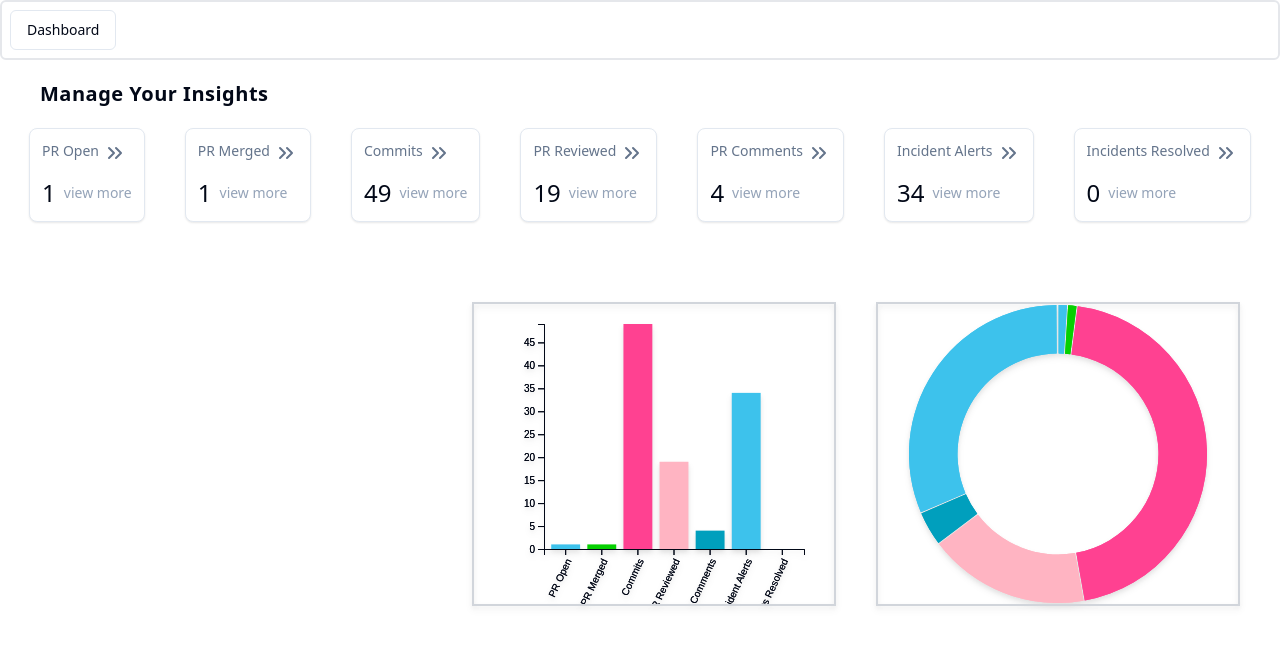
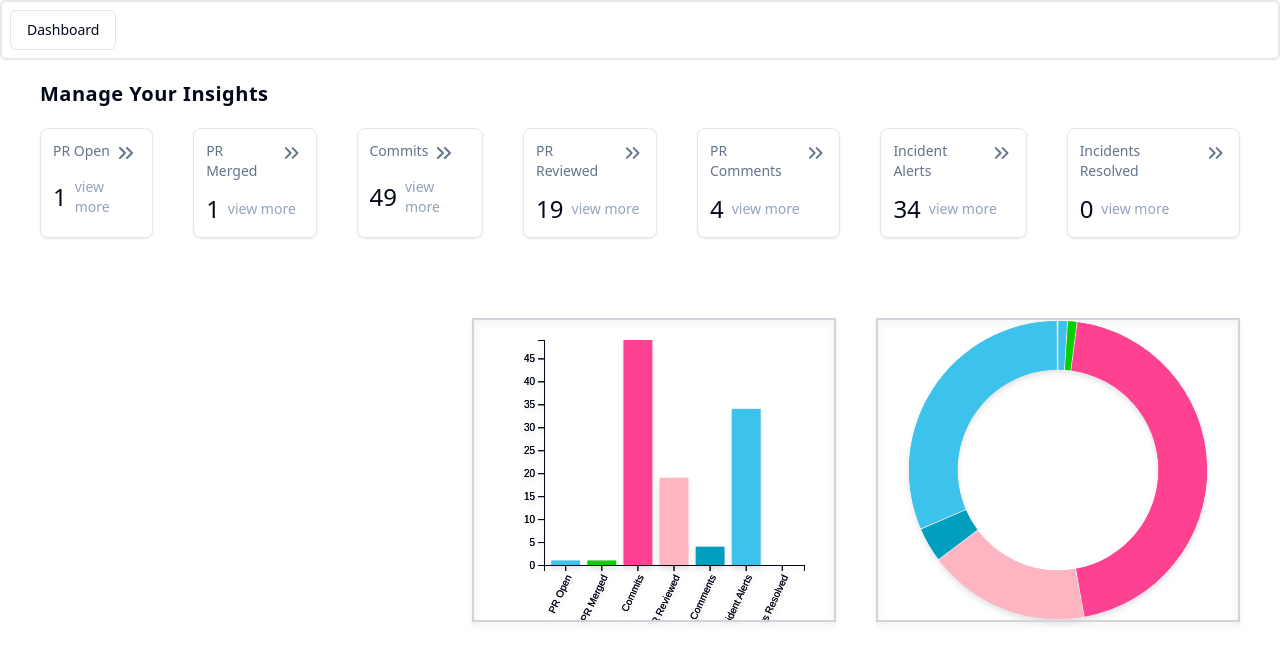
Before and after one commit to richeek45/dashboard-assignment, a React (Vite) app: page / in a window 1280 px wide. Shown: the top 664 px of the page. Built offline with nearby package versions, Linux system fonts and the light colour scheme.

Commit message:
positioning layout

```diff
--- a/src/App.tsx
+++ b/src/App.tsx
@@ -28,7 +28,7 @@ function App() {
       </nav>
       <div className="w-full flex flex-col justify-center">
         <h6 className="mx-10 mb-5 text-xl font-semibold tracking-wide leading-2">Manage Your Insights</h6>
-        <div className="flex justify-center gap-10 mb-10">
+        <div className="flex justify-between gap-10 mb-10 mx-10">
           {data && data[0].totalActivity.map(activity => {
             return (
               <InfoCard key={activity.name} activity={activity} />
```
